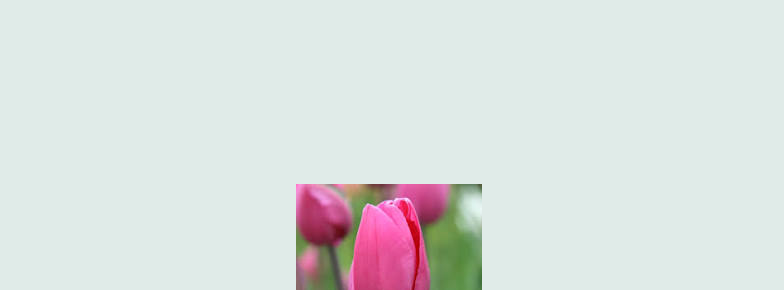
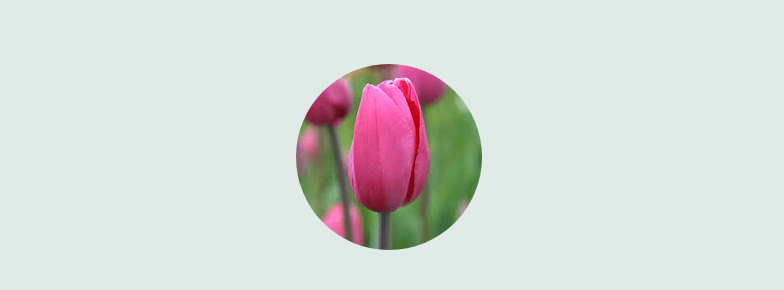
Before and after one commit to jsanon01/portfolio, a plain HTML site: page index.html in a window 1280 px wide. Shown: the part 176-466 px from the top of the page, without its empty margins (251-1035 px from the left). Drawn offline with Linux system fonts and the light colour scheme.

Commit message:
6th commit

```diff
--- a/style.css
+++ b/style.css
@@ -26,8 +26,9 @@ h2 {
 .intro {
   top: 0;
   background: #e0ebe8;
-  min-height: 55vh;
-  padding-top: 45vh;
+  min-height: 75vh;
+  /*min-height: 55vh;*/
+  padding-top: 30vh;
   /*   line-height: 100vh; */
   /*   width:100%;
   height:96vh;
@@ -89,7 +90,9 @@ nav ul li a:hover {
   height: 180px;
   /*border-bottom: 2px solid lightblue;*/
 }
-
+.project-pics{
+  border-radius: 50%;
+}
 .project-title {
   font-weight: bold;
 }
```
